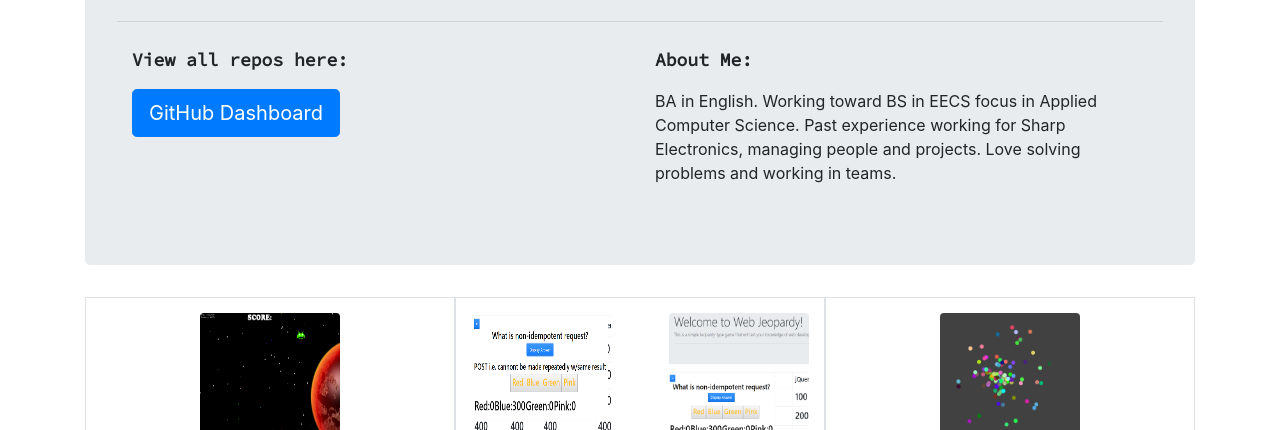
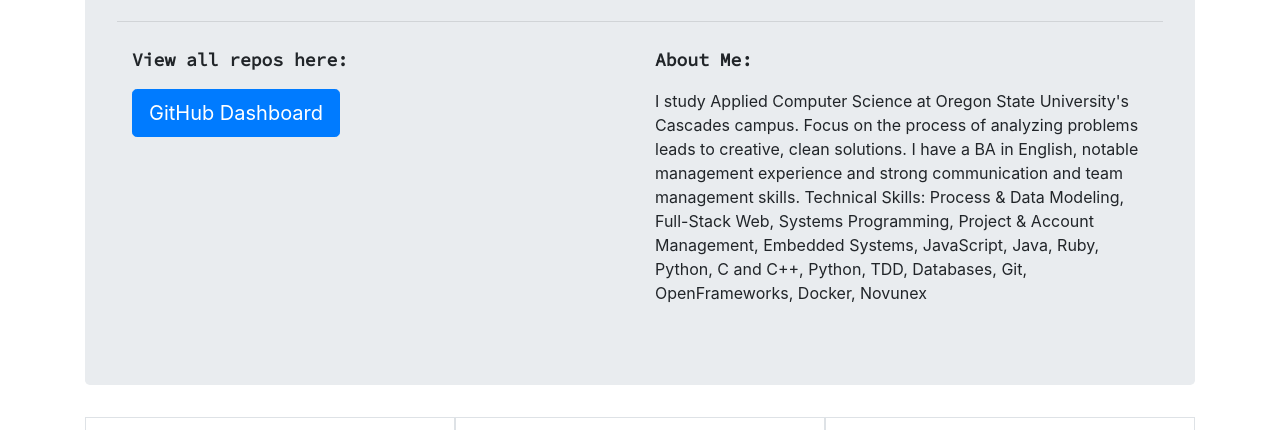
Before and after one commit to bmchristensen/bmchristensen.github.io, a plain HTML site: page index.html in a window 1280 px wide. Shown: the part 185-615 px from the top of the page. Drawn offline with nearby package versions, Linux system fonts and the light colour scheme; a script that the page names is missing.

Commit message:
Update about me section with current profile info, plus skills.

```diff
--- a/index.html
+++ b/index.html
@@ -41,7 +41,11 @@
             <div class="col-sm">
               <p id="about"><strong>About Me:</strong>
                 <p>
-                  BA in English. Working toward BS in EECS focus in Applied Computer Science. Past experience working for Sharp Electronics, managing people and projects. Love solving problems and working in teams.
+                    I study Applied Computer Science at Oregon State University's Cascades campus. Focus on the process of analyzing problems leads to creative, clean solutions. I have a BA in English, notable management experience and strong communication and team management skills.
+
+                    Technical Skills:
+
+                    Process & Data Modeling, Full-Stack Web, Systems Programming, Project & Account Management, Embedded Systems, JavaScript, Java, Ruby, Python, C and C++, Python, TDD, Databases, Git, OpenFrameworks, Docker, Novunex
                 </p>
               </p>
             </div>
```
